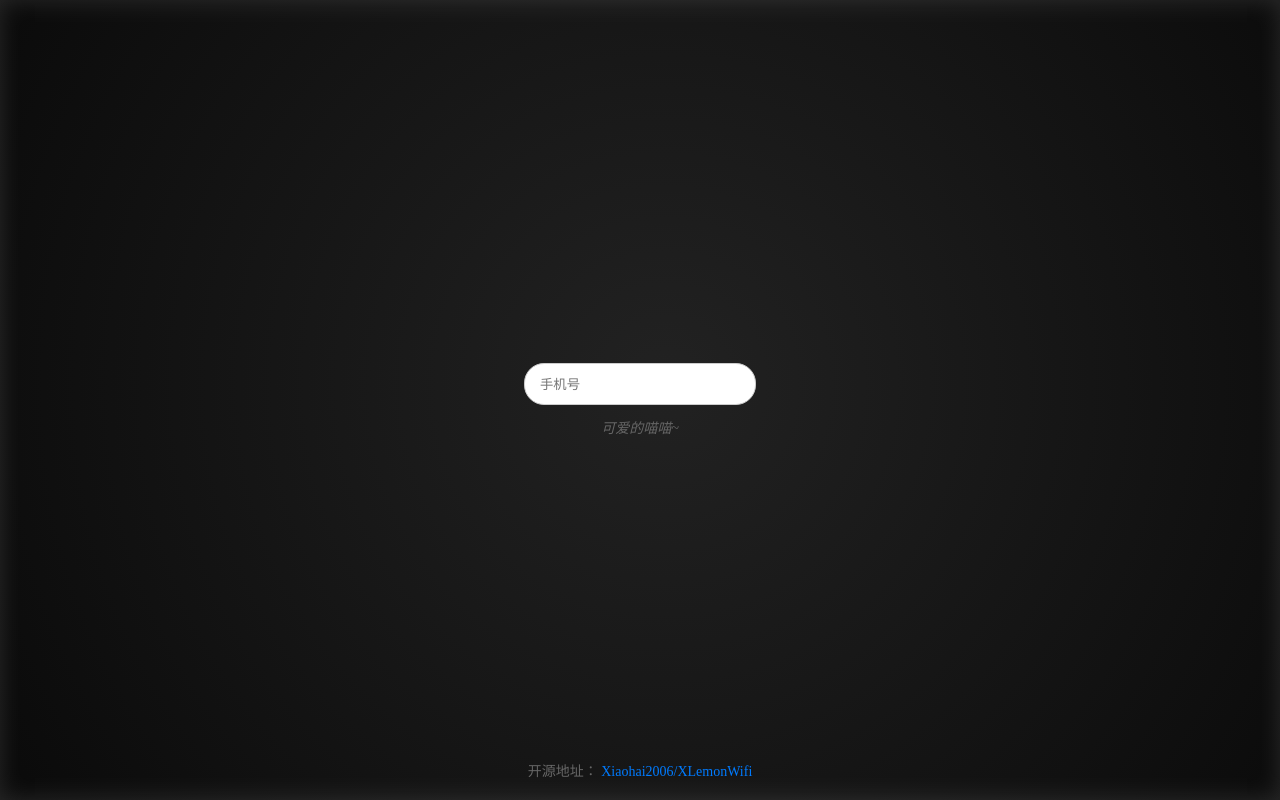
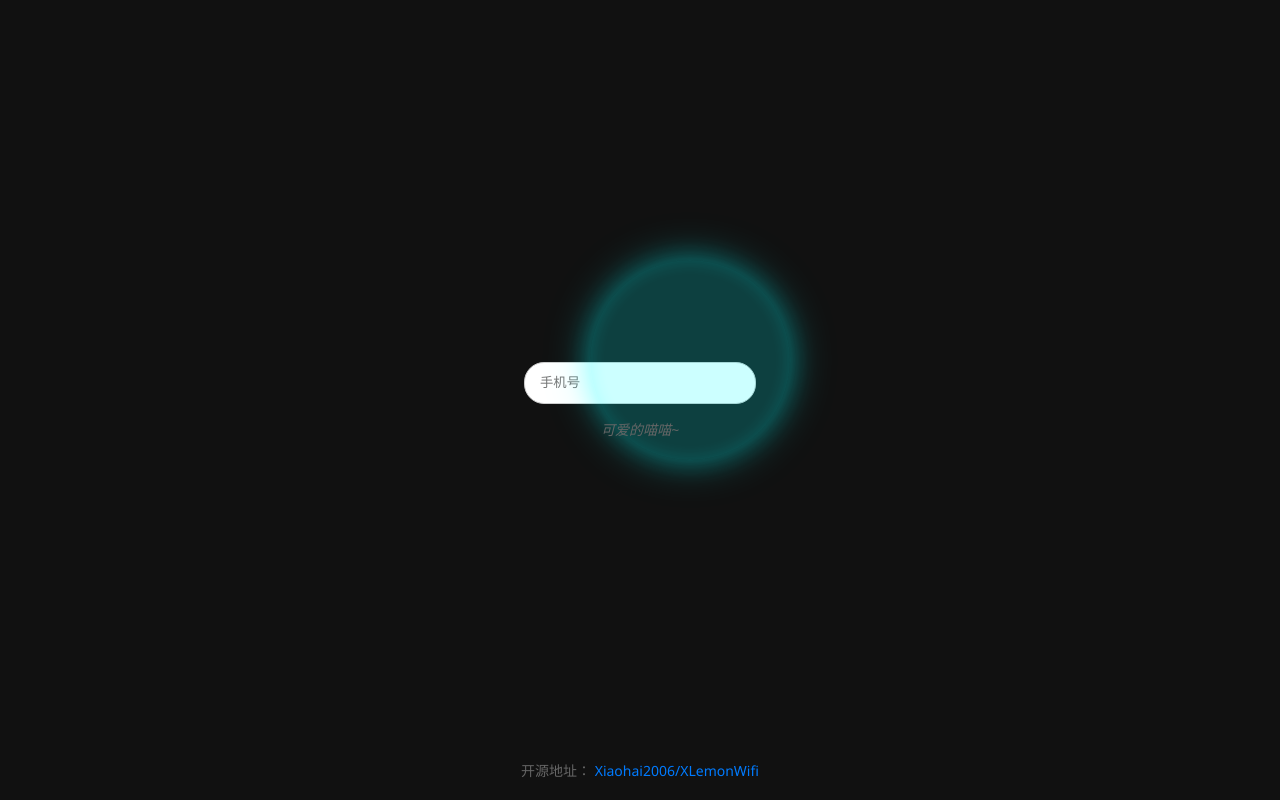
Before and after one commit to Xiaohai2006/XLemonWifi, a Vue app in the folder Vue/: page / in a window 1280 px wide. Built offline with nearby package versions, Linux system fonts and the light colour scheme; no server answers.

Commit message:
更换一言接口 使用代理

```diff
--- a/Vue/src/App.vue
+++ b/Vue/src/App.vue
@@ -1,50 +1,81 @@
 <template>
-  <!-- <nav>
-    <router-link to="/">Home</router-link>
-  </nav> -->
-  <router-view/>
-</template>
+    <div class="highlight-ball"></div>
+    <router-view />
+  </template>
 
-<style>
-body{
+  <style>
+  html, body {
+    margin: 0;
+    padding: 0;
+    height: 100%;
+    font-family: 'Segoe UI', Tahoma, Geneva, Verdana, sans-serif;
+    overflow: hidden;
+  }
 
-    margin: 0;
-
+  body {
     display: flex;
     justify-content: center;
     align-items: center;
+    position: relative;
+    color: #00ffff;
+    background-color: black;
+    animation: backgroundTransition 10s ease-in-out infinite alternate;
+  }
 
-    background: radial-gradient(circle at 50% 50%, #1a1a1a, #000000);
-    box-shadow: inset 0 0 20px rgba(255, 255, 255, 0.1), 0 0 15px rgba(0, 255, 255, 0.3);
-    color: white;
-    animation: backgroundAnimation 30s infinite alternate ease-in-out, glowAnimation 20s infinite ease-in-out;
-}
+  /* 高光发光效果 */
+  @keyframes glowEffect {
+    0%, 100% {
+      box-shadow: inset 0 0 15px rgba(0, 255, 255, 0.1), 0 0 25px rgba(0, 255, 255, 0.2), 0 0 40px rgba(0, 255, 255, 0.3);
+    }
+    50% {
+      box-shadow: inset 0 0 25px rgba(0, 255, 255, 0.3), 0 0 35px rgba(0, 255, 255, 0.4), 0 0 60px rgba(0, 255, 255, 0.5);
+    }
+  }
+
+  /* 高亮球的浮动效果 */
+  @keyframes highlightBallFloating {
+    0% {
+      transform: translate(-50%, -50%) translateY(-20px) translateX(20px); /* 初始偏移 */
+    }
+    25% {
+      transform: translate(-50%, -50%) translateY(30px) translateX(-30px); /* 向下向左偏移 */
+    }
+    50% {
+      transform: translate(-50%, -50%) translateY(-40px) translateX(50px); /* 向上向右偏移 */
+    }
+    75% {
+      transform: translate(-50%, -50%) translateY(20px) translateX(-40px); /* 回到中间位置偏移 */
+    }
+    100% {
+      transform: translate(-50%, -50%) translateY(-20px) translateX(20px); /* 结束偏移 */
+    }
+  }
+
+  /* 高亮球的样式 */
+  .highlight-ball {
+    position: absolute;
+    width: 200px;
+    height: 200px;
+    border-radius: 50%;
+    background-color: rgba(0, 255, 255, 0.2);
+    animation: highlightBallFloating 10s ease-in-out infinite, glowEffect 6s ease-in-out infinite;
+
+    top: 50%;
+    left: 50%;
+    transform: translate(-50%, -50%);
+    pointer-events: none;
+  }
 
 
-@keyframes backgroundAnimation {
+  @keyframes backgroundTransition {
     0% {
-        background: radial-gradient(circle at 50% 50%, #1a1a1a, #000000);
-    }
-    25% {
-        background: radial-gradient(circle at 52% 48%, #222222, #0a0a0a);
+      background-color: #000000;
     }
     50% {
-        background: radial-gradient(circle at 55% 45%, #2a2a2a, #0a0a0a);
-    }
-    75% {
-        background: radial-gradient(circle at 53% 47%, #222222, #0a0a0a);
+      background-color: #111111;
     }
     100% {
-        background: radial-gradient(circle at 50% 50%, #1a1a1a, #000000);
+      background-color: #000000;
     }
-}
-
-@keyframes glowAnimation {
-    0%, 100% {
-        box-shadow: inset 0 0 20px rgba(255, 255, 255, 0.1), 0 0 15px rgba(0, 255, 255, 0.3);
-    }
-    50% {
-        box-shadow: inset 0 0 30px rgba(255, 255, 255, 0.15), 0 0 25px rgba(0, 255, 255, 0.4);
-    }
-}
-</style>
+  }
+  </style>
--- a/Vue/src/views/HomeView.vue
+++ b/Vue/src/views/HomeView.vue
@@ -21,9 +21,7 @@
 
   <script>
   import SearchBox from '@/components/SearchBox.vue';
-
   import { ElMessage, ElMessageBox, ElLoading } from 'element-plus';
-
 
   export default {
     name: 'HomeView',
@@ -45,13 +43,13 @@ export default {
     mounted() {
       this.checkIfMobile();
       this.fetchHitokoto();
+      this.startHitokotoCycle();
       console.log('HomeView mounted, phoneNumber:', this.phoneNumber);
     },
     methods: {
       checkIfMobile() {
         this.isMobile = /Mobi|Android|iPhone/i.test(navigator.userAgent);
       },
-
 
       handlePost() {
         console.log('handlePost called, phoneNumber:', this.phoneNumber);
@@ -63,11 +61,6 @@ export default {
           ElMessage.error('手机号格式不正确');
           return;
         }
-
-    //   alert('手机号：' + this.phoneNumber);
-
-
-
 
         ElMessageBox.confirm(
           '您是否要为这个手机号发送一次验证码? 如果 这个手机号记录的验证码已经过期, 您需要先给这个号码重新获取一次验证码 不然可能获取不到验证码！',
@@ -82,28 +75,18 @@ export default {
             ElMessage({
               type: 'success',
               message: '好的！我们将代替您发送获取一次验证码',
-
-      })
-
+            });
             this.isMobile = true;
-
             this.postapi();
-
           })
           .catch(() => {
             ElMessage({
               type: 'success',
               message: '我们尊重您的选择我们不会 发送验证码',
-      })
+            });
             this.isMobile = false;
-
             this.postapi();
-    })
-
-
-
-
-
+          });
       },
 
       postapi() {
@@ -114,12 +97,11 @@ export default {
         });
 
         const xhr = new XMLHttpRequest();
-      xhr.open('POST', 'https://wifi.api.yhhrun.cn:86/lemonwifi', true);
+        xhr.open('POST', '/api/lemonwifi', true);
         xhr.setRequestHeader('Content-Type', 'application/json');
 
         xhr.onreadystatechange = function () {
           if (xhr.readyState === 4) {
-
             if (xhr.status === 200) {
               try {
                 const response = JSON.parse(xhr.responseText);
@@ -131,24 +113,18 @@ export default {
 
                   ElMessageBox.alert('获取成功验证码是: ' + response.data, '获取成功', {
                     confirmButtonText: 'OK',
-
-
-                })
-
+                  });
                 } else if (response.code === 0) {
-
                   loading.close();
 
-                ElMessageBox.alert('验证码获取失败 验证码可能失效请先获取验证码一次验证码 再来我这里进行爆破QWQ！！！ 你也可以再次尝试选择 让我们代替您发送', '获取失败', {
+                  ElMessageBox.alert(
+                    '验证码获取失败 验证码可能失效请先获取验证码一次验证码 再来我这里进行爆破QWQ！！！ 你也可以再次尝试选择 让我们代替您发送',
+                    '获取失败',
+                    {
                       confirmButtonText: 'OK',
-
-
-                })
-
-
                     }
-              else
-              {
+                  );
+                } else {
                   loading.close();
                   ElMessage.error('获取失败，请稍后再试');
                 }
@@ -157,18 +133,17 @@ export default {
                 console.error('解析失败:', e);
                 ElMessage.error('服务器返回了错误格式');
               }
-          } else if (xhr.status === 0)
-          {
+            } else if (xhr.status === 0) {
               loading.close();
 
-            ElMessageBox.alert('验证码获取失败 验证码可能失效请先获取验证码一次验证码 再来我这里进行爆破QWQ！！！ 你也可以再次尝试选择 让我们代替您发送', '获取失败', {
+              ElMessageBox.alert(
+                '验证码获取失败 验证码可能失效请先获取验证码一次验证码 再来我这里进行爆破QWQ！！！ 你也可以再次尝试选择 让我们代替您发送',
+                '获取失败',
+                {
                   confirmButtonText: 'OK',
-
-
-            })
                 }
-          else
-          {
+              );
+            } else {
               loading.close();
               console.error('请求失败，状态码:', xhr.status);
               ElMessage.error('请求失败，请检查网络连接');
@@ -184,9 +159,9 @@ export default {
       },
 
       fetchHitokoto() {
-        fetch('https://v1.hitokoto.cn?encode=text')
-        .then(response => response.text())
-        .then(text => {
+        fetch('/proxy/int/v1/yiyan')
+          .then((response) => response.text())
+          .then((text) => {
             this.hitokoto = `${text}`;
           })
           .catch(() => {
@@ -194,8 +169,12 @@ export default {
           });
       },
 
+      startHitokotoCycle() {
+        setInterval(() => {
+          this.fetchHitokoto();
+        }, 3000);
       },
-
+    },
   };
   </script>
 
@@ -212,7 +191,6 @@ export default {
     flex-direction: column;
     align-items: center;
   }
-
 
   .get-button {
     margin-left: 10px;
@@ -249,13 +227,16 @@ export default {
   }
 
   .hitokoto {
-  margin-top: 12px;
+    margin-top: 15px;
+    width: auto;
+    height: 20px;
+    max-width: 80%;
     font-size: 14px;
     color: #666;
     font-style: italic;
     text-align: center;
+    word-wrap: break-word;
+    position: relative;
+    z-index: 1;
   }
-
-
-
   </style>
--- a/Vue/vue.config.js
+++ b/Vue/vue.config.js
@@ -7,8 +7,14 @@ module.exports = defineConfig({
         ],
         proxy: {
             '/api': {
-              target: 'http://cl.xiaohai2006.cn:9113',
-              changeOrigin: true
+              target: 'https://wifi.api.yhhrun.cn:86',
+              changeOrigin: true,
+              pathRewrite: { '^/api': '' },
+            },
+            '/proxy': {
+              target: 'https://api.ilingku.com',
+              changeOrigin: true,
+              pathRewrite: { '^/proxy': '' },
             }
         },
         // proxy: {
```
Lines whose indentation alone changed are shown as unchanged.
